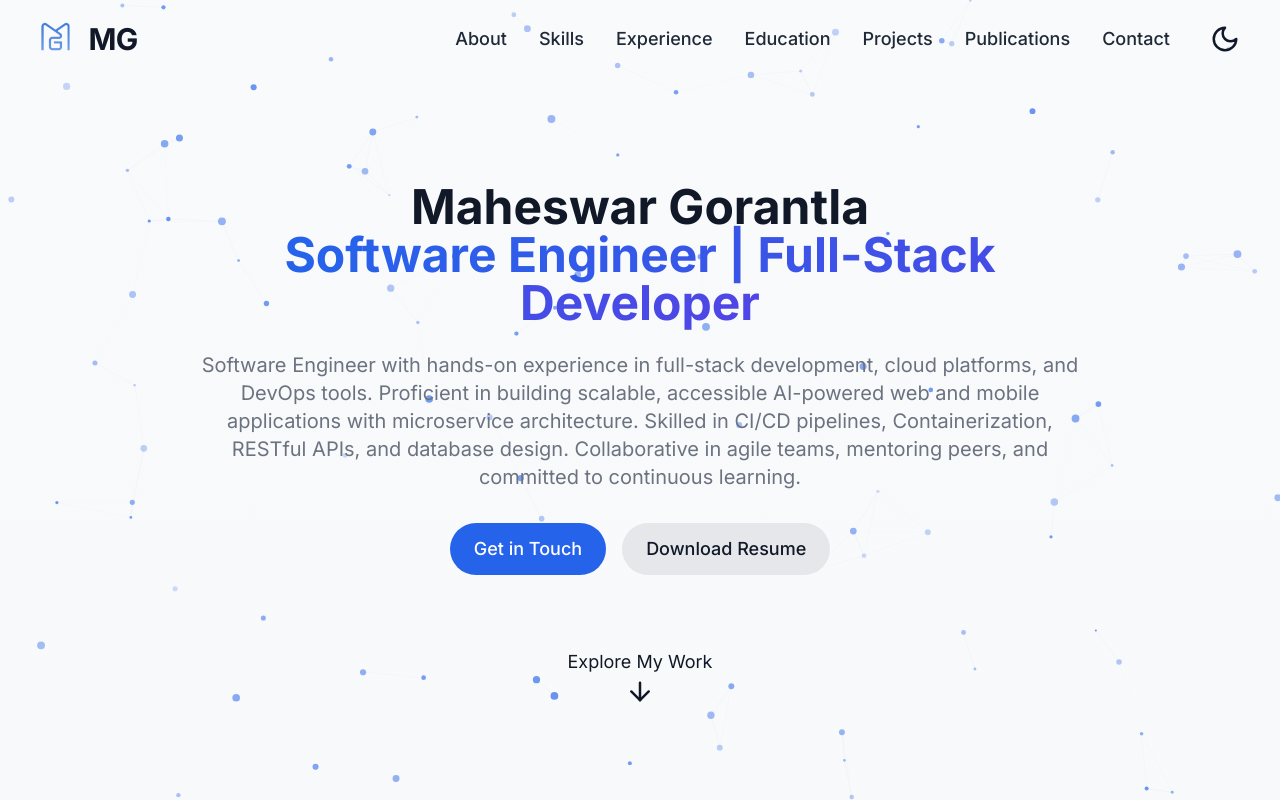
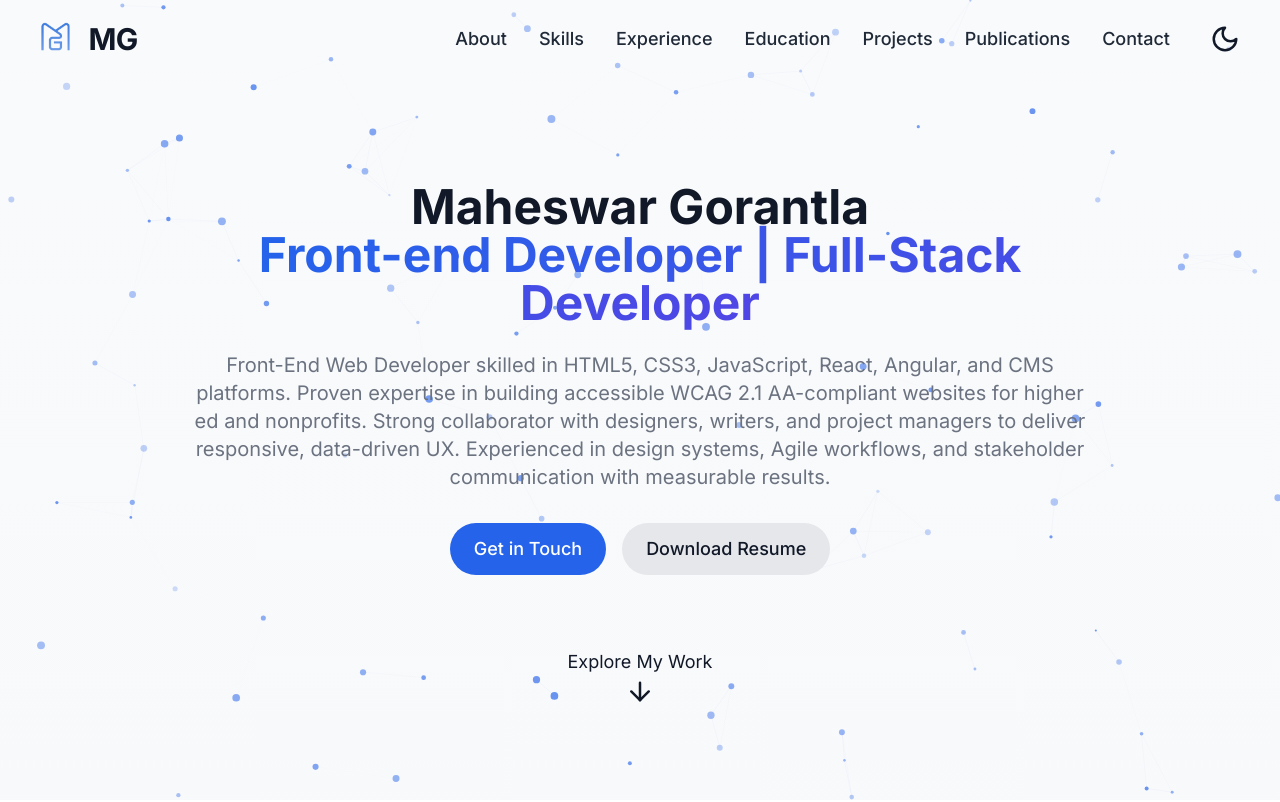
Before and after one commit to maheswar09/Maheswar-Portfolio, a React (Vite) app: page / in a window 1280 px wide. Shown: the top 802 px of the page. Built offline with nearby package versions, Linux system fonts and the light colour scheme.

Commit message:
frontend developer

```diff
--- a/src/components/Hero.tsx
+++ b/src/components/Hero.tsx
@@ -112,7 +112,7 @@ const Hero: React.FC = () => {
           >
             <span className="block">Maheswar Gorantla</span>
             <span className="inline text-transparent bg-clip-text bg-gradient-to-r from-blue-600 to-indigo-600 dark:from-blue-400 dark:to-indigo-400">
-              Software Engineer | Full-Stack Developer
+              Front-end Developer | Full-Stack Developer
             </span>
           </motion.h1>
 
@@ -122,11 +122,10 @@ const Hero: React.FC = () => {
             animate={{ opacity: 1, y: 0 }}
             transition={{ delay: 0.3, duration: 0.8 }}
           >
-            Software Engineer with hands-on experience in full-stack development, cloud platforms, and
-            DevOps tools. Proficient in building scalable, accessible AI-powered web and mobile applications
-            with microservice architecture. Skilled in CI/CD pipelines, Containerization, RESTful APIs,
-            and database design. Collaborative in agile teams, mentoring peers, and committed to
-            continuous learning.
+            Front-End Web Developer skilled in HTML5, CSS3, JavaScript, React, Angular, and CMS platforms. Proven
+            expertise in building accessible WCAG 2.1 AA-compliant websites for higher ed and nonprofits. Strong collaborator
+            with designers, writers, and project managers to deliver responsive, data-driven UX. Experienced in design systems,
+            Agile workflows, and stakeholder communication with measurable results.
           </motion.p>
 
           <motion.div
@@ -142,7 +141,7 @@ const Hero: React.FC = () => {
               Get in Touch
             </a>
             <a
-              href="https://drive.google.com/file/d/172U5BlFooXEx7k_82HBXq4EAUymHkumo/view?usp=sharing"
+              href="https://drive.google.com/file/d/19oz1G6f-ShIFik6S9sxAlUdZwlbAeWNQ/view?usp=sharing"
               target="_blank"
               className="px-6 py-3 rounded-full bg-gray-200 text-lg dark:bg-gray-700 hover:bg-gray-300 dark:hover:bg-gray-600 font-medium transition-colors duration-300"
             >
--- a/src/data/timelineData.ts
+++ b/src/data/timelineData.ts
@@ -21,9 +21,9 @@ export const timelineData: TimelineItem[] = [
     duration: 'Jul 2025 – Present',
     current: true,
     description: [
-      'Maintained and enhanced a microservices-based school management system supporting 3k+ parents and staff, handling enrollment, billing, and analytics modules.',
-      'Developed Angular components with RxJS observables, service-based state management, and lazy loading, improving dashboard load times by 35%, while building unit and integration test suites (JUnit, Postman) under TDD practices to reduce regression issues and ensure release stability.',
-      'Automated CI/CD pipelines with GitHub Actions, Docker, AWS ECR and AWS ECS (blue-green deployments) integrated with CloudWatch monitoring, reducing deployment time by 25%.'
+      'Developed and Optimized Angular components using RxJS observables, service-based state management, and lazy loading, improving dashboard load times by 35%.',
+      'Built interactive dashboards and analytics modules with responsive UI and reusable component libraries, improving usability and reducing feature delivery time by 20%.',
+      'Implemented unit and integration tests with JUnit and Postman to ensure UI stability, reducing regression issues by 25% across releases.'
     ],
     technologies: ['Angular', 'Node.js', 'Express.js', 'PostgreSQL', 'TypeScript', 'RxJS', 'JUnit', 'Postman', 'GitHub Actions', 'Docker', 'AWS (ECR, ECS, CloudWatch)']
   },
@@ -66,10 +66,10 @@ export const timelineData: TimelineItem[] = [
     duration: 'Jan 2023 – May 2024',
     current: false,
     description: [
-      'Built and maintained RESTful microservices with Node.js, Express, and PostgreSQL for an e-learning platform serving 5k+ active users, while following Agile methodologies to ensure on-time delivery.',
-      'Optimized PostgreSQL schema with indexing, connection pooling, and Redis caching, thereby reducing query latency by 40% and, through JMeter load testing, validated support for 2k+ concurrent users.',
-      'Developed secure API endpoints with JWT authentication and middleware-driven RBAC, following OWASP standards to prevent XSS, CSRF, and injection attacks.',
-      'Implemented a PayPal-based payment microservice with webhook reconciliation, idempotent transactions, and PCI-aware security practices supporting 1,000+ successful monthly transactions'
+      'Built responsive React components with Hooks, Context API, and Tailwind CSS for course dashboards and payment workflows, serving 5k+ active users.',
+      'Enhanced performance and UX by optimizing client-side rendering, caching strategies, and data fetching, improving page load times by 40%.',
+      'Integrated PayPal payment workflows into the UI, providing real-time transaction updates and error handling, resulting in 1,000+ successful monthly transactions without user disruptions.',
+      'Collaborated in Agile teams with designers and product stakeholders, translating requirements into intuitive UIs while ensuring accessibility and consistent design patterns.'
     ],
     technologies: ['React', 'Tailwind CSS', 'Node.js', 'Express.js', 'PostgreSQL', 'PayPal Gateway', 'Redis', 'Docker', 'JMeter', 'GitHub Actions']
   },
```
